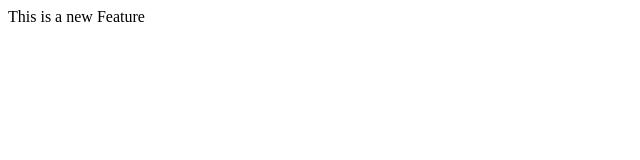
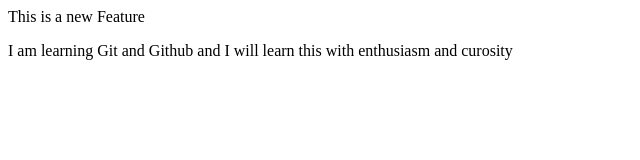
Before and after one commit to Yash-AI-ML/Progamming-with-Yash, a plain HTML site: page index.html in a window 1280 px wide. Shown: the whole page, without its empty margins (0-640 px from the left). Drawn offline with Linux system fonts and the light colour scheme.

Commit message:
Updated Body

```diff
--- a/index.html
+++ b/index.html
@@ -1,2 +1,5 @@
 <title> Helllo , this is Yash</title>
 <p> This is a new Feature</p>
+<body>
+I am learning Git and Github and I will learn this with enthusiasm and curosity
+</body>
```
